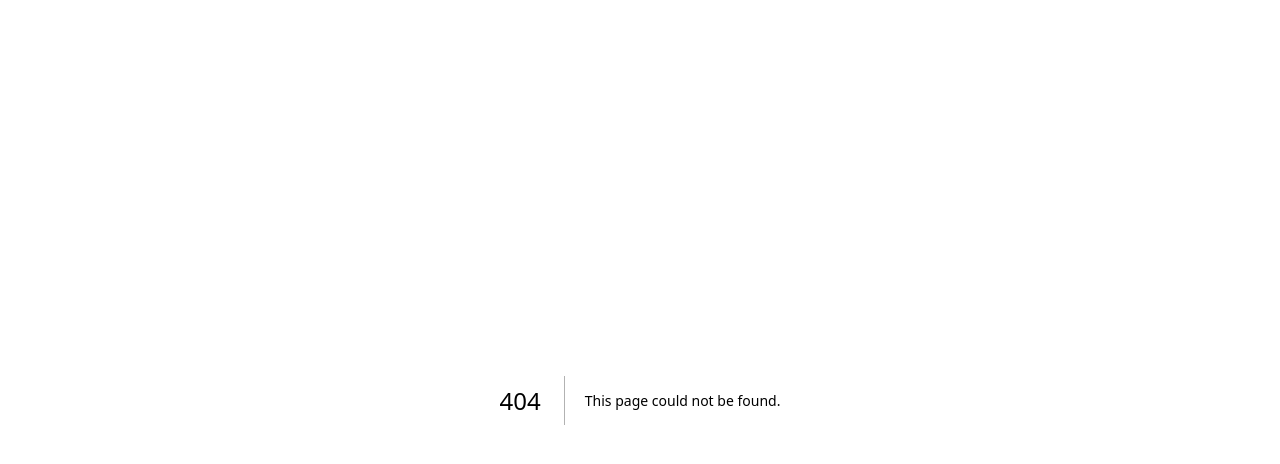
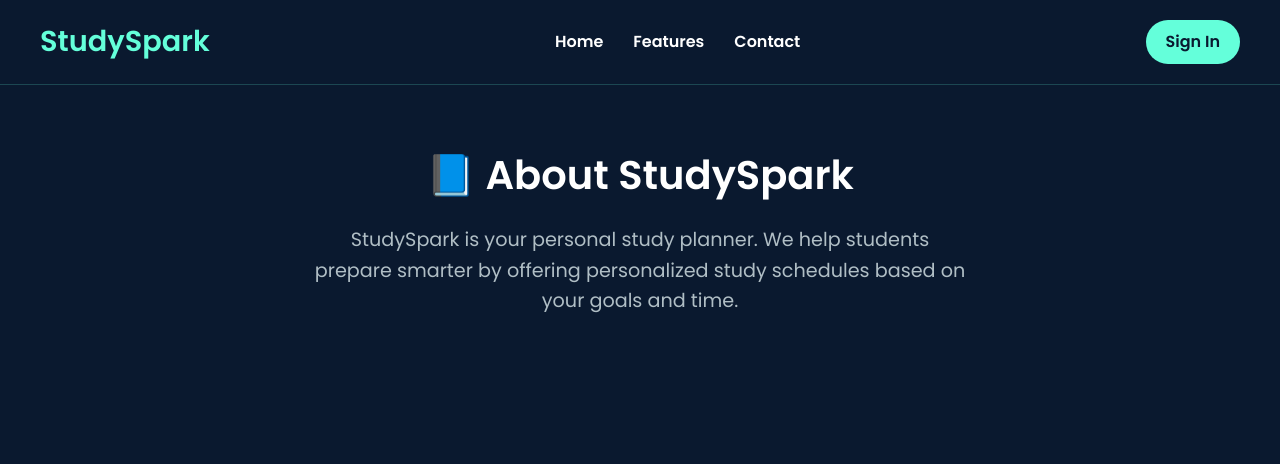
Before and after one commit to Dharshinipriya-17/Studyspark-app, a Next.js app: page /about in a window 1280 px wide. Before the commit this address had no page. Shown: the top 464 px of the page. Built offline with nearby package versions, Linux system fonts and the light colour scheme.

Commit message:
final updation

```diff
--- a/src/app/about/pages.tsx
+++ b/src/app/about/page.tsx
@@ -1,3 +1,4 @@
+// app/about/page.tsx
 'use client';
 import Link from 'next/link';
 import React from 'react';
@@ -12,13 +13,14 @@ export default function AboutPage() {
           <li><Link href="/features" style={styles.navLink}>Features</Link></li>
           <li><Link href="/contact" style={styles.navLink}>Contact</Link></li>
         </ul>
+        <Link href="/signin" style={styles.signInButton}>Sign In</Link>
       </nav>
 
       <section style={styles.section}>
-        <h2 style={styles.title}>About StudySpark</h2>
-        <p style={styles.description}>
-          StudySpark helps students create effective study schedules based on their exam dates and topics.
-          Our goal is to help students plan smarter, not harder.
+        <h2 style={styles.title}>📘 About StudySpark</h2>
+        <p style={styles.text}>
+          StudySpark is your personal study planner. We help students prepare smarter
+          by offering personalized study schedules based on your goals and time.
         </p>
       </section>
     </div>
@@ -28,9 +30,10 @@ export default function AboutPage() {
 const styles: { [key: string]: React.CSSProperties } = {
   container: {
     fontFamily: 'Poppins, sans-serif',
-    minHeight: '100vh',
     backgroundColor: '#0a192f',
     color: 'white',
+    minHeight: '100vh',
+    paddingBottom: '40px',
   },
   nav: {
     display: 'flex',
@@ -56,19 +59,28 @@ const styles: { [key: string]: React.CSSProperties } = {
     textDecoration: 'none',
     fontWeight: '600',
   },
+  signInButton: {
+    backgroundColor: '#64ffda',
+    color: '#0a192f',
+    padding: '10px 20px',
+    borderRadius: '25px',
+    fontWeight: 'bold',
+    textDecoration: 'none',
+  },
   section: {
     maxWidth: '700px',
-    margin: '80px auto',
+    margin: '60px auto',
+    textAlign: 'center',
     padding: '0 20px',
-    textAlign: 'center',
   },
   title: {
     fontSize: '2.5rem',
     fontWeight: 800,
     marginBottom: '20px',
   },
-  description: {
-    fontSize: '1.1rem',
+  text: {
+    fontSize: '1.2rem',
     color: '#b0bec5',
+    lineHeight: 1.6,
   },
 };
```
